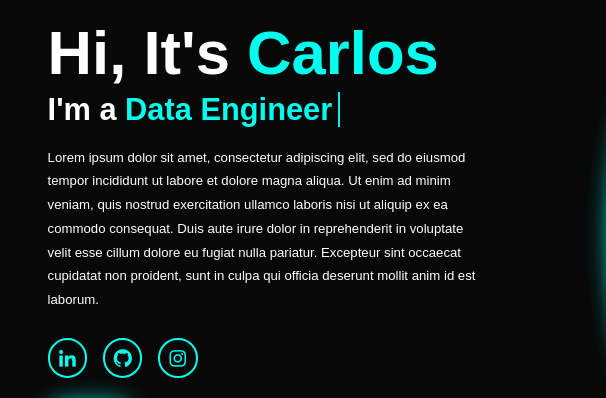
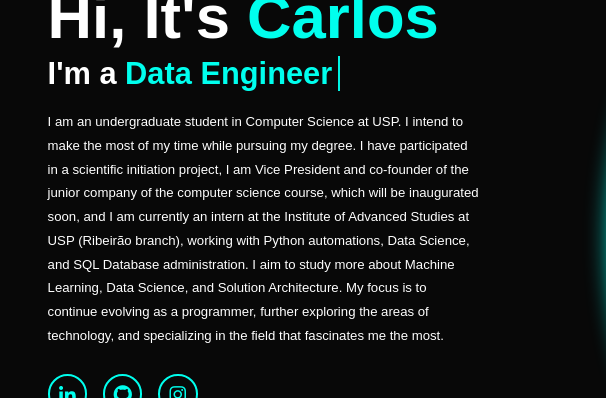
Before and after one commit to Cadudu5/Projeto-WebDev, a plain HTML site: page index.html in a window 1280 px wide. Shown: the part 202-600 px from the top of the page, 106-712 px from the left. Drawn offline with nearby package versions, Linux system fonts and the light colour scheme.

Commit message:
Update index.html

```diff
--- a/index.html
+++ b/index.html
@@ -29,10 +29,7 @@
             <h1>Hi, It's <span>Carlos</span></h1>
             <h3 class="text-animation"> I'm a <span>
             </span></h3>
-            <p>Lorem ipsum dolor sit amet, consectetur adipiscing elit, sed do eiusmod tempor incididunt ut labore et dolore magna aliqua.
-                Ut enim ad minim veniam, quis nostrud exercitation ullamco laboris nisi ut aliquip ex ea commodo consequat.
-                Duis aute irure dolor in reprehenderit in voluptate velit esse cillum dolore eu fugiat nulla pariatur.
-                Excepteur sint occaecat cupidatat non proident, sunt in culpa qui officia deserunt mollit anim id est laborum.
+            <p>I am an undergraduate student in Computer Science at USP. I intend to make the most of my time while pursuing my degree. I have participated in a scientific initiation project, I am Vice President and co-founder of the junior company of the computer science course, which will be inaugurated soon, and I am currently an intern at the Institute of Advanced Studies at USP (Ribeirão branch), working with Python automations, Data Science, and SQL Database administration. I aim to study more about Machine Learning, Data Science, and Solution Architecture. My focus is to continue evolving as a programmer, further exploring the areas of technology, and specializing in the field that fascinates me the most.
             </p>
 
             <div class="social-icons">
```
